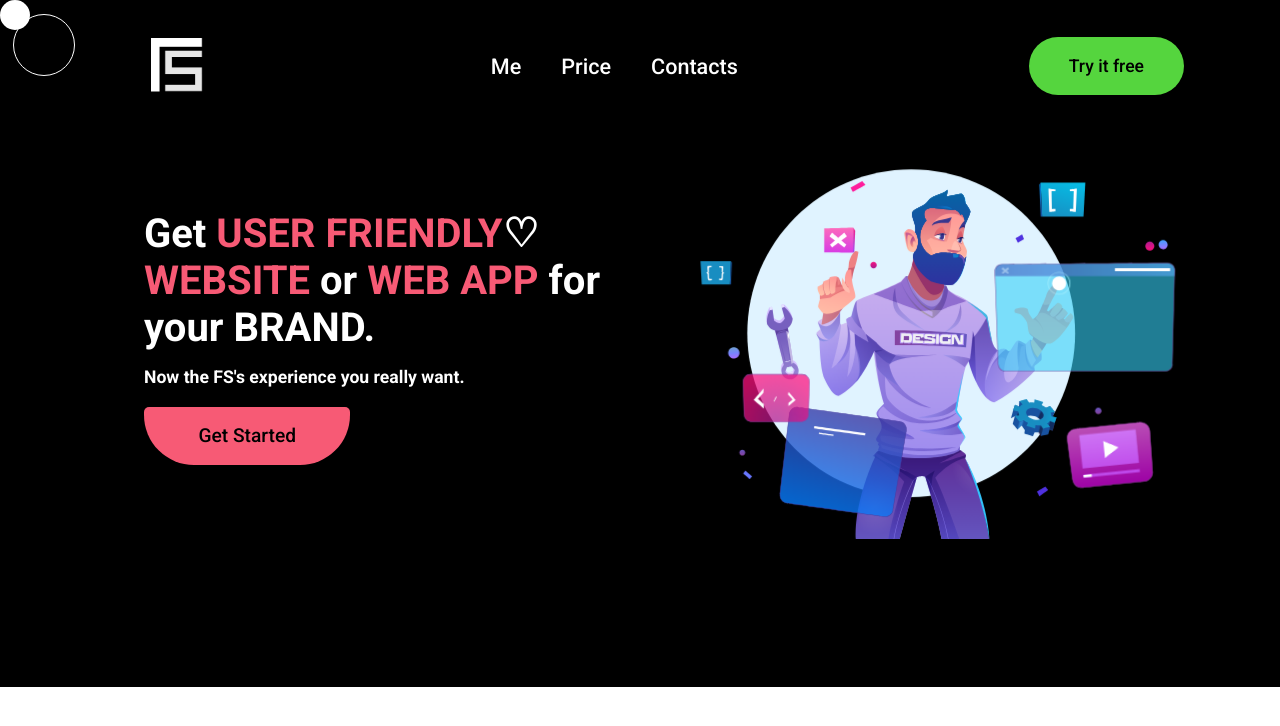
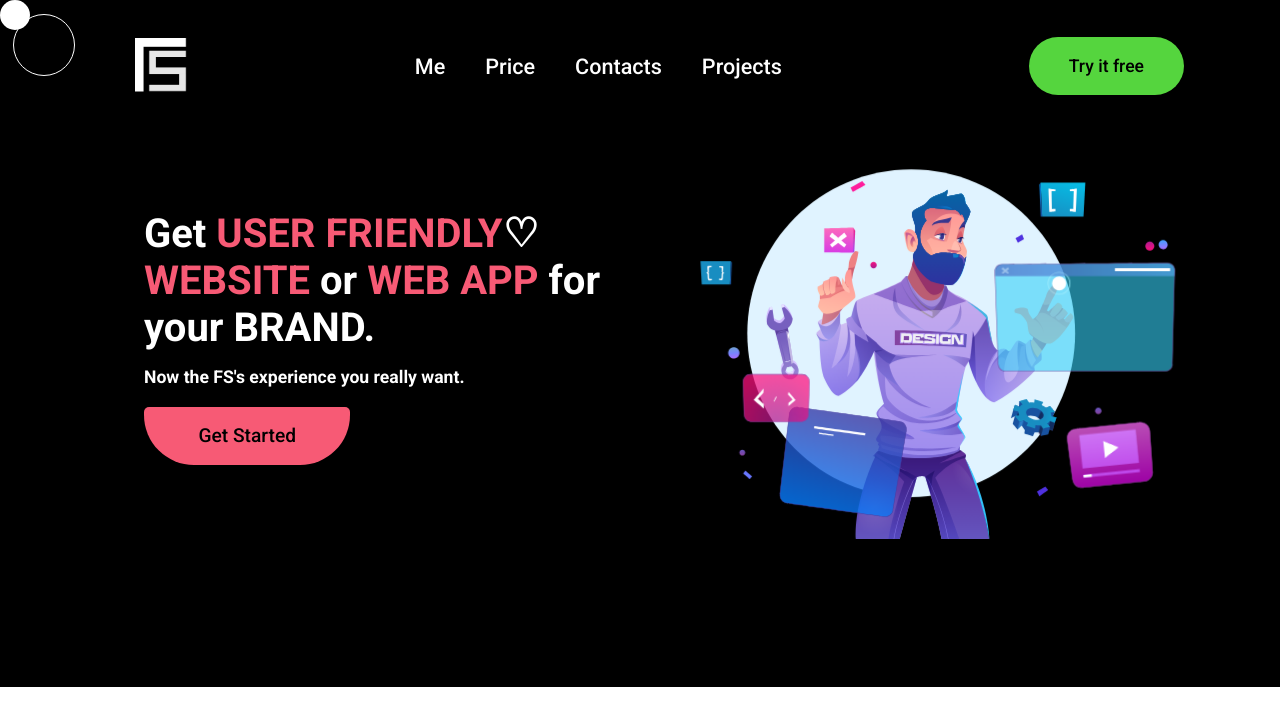
Before and after one commit to sajjad960/Findsajjad_Website-Reactjs-Frontend, a React (Create React App) app: page / in a window 1280 px wide. Shown: the top 726 px of the page. Built offline with nearby package versions, Linux system fonts and the light colour scheme.

Commit message:
working on me

```diff
--- a/src/App.js
+++ b/src/App.js
@@ -4,6 +4,7 @@ import { Home } from "./pages";
 import {NavBar} from './components'
 import { Sidebar } from "./components/Sidebar";
 import { CustomCursor } from "./components/CustomCursor";
+import { Me } from "./pages/Me";
 
 
 
@@ -18,8 +19,8 @@ function App() {
         <Route exact path="/">
          <Home/>
         </Route>
-        <Route exact path="/about">
-
+        <Route exact path="/me">
+          <Me/>
         </Route>
 
         <Route exact path="/cart">
--- a/src/Data/constant.js
+++ b/src/Data/constant.js
@@ -13,5 +13,5 @@ export const links = [
       id: 3,
       text: "Contacts",
       url: "/contact",
-    },
+    }
   ];
--- a/src/components/NavBar.js
+++ b/src/components/NavBar.js
@@ -29,17 +29,31 @@ const location = useLocation()
                             <Link className='nav-area_link' key='15' to='/'>Home</Link>
                             </li> : ''
                          }
+
                     {
                         links.map((link) => {
                             const {id, text, url} = link
-                            return (
-                                <li key={id}>
-                                    <Link className='nav-area_link' to={url}>{text}</Link>
-                                </li>
-                            )
+                            if(location.pathname !== url) {
+                                return (
+                                    <li key={id}>
+                                        <Link className='nav-area_link' to={url}>{text}</Link>
+                                    </li>
+                                )
+                            } else {
+                                return ''
+                            }
 
 
                         })
+
+
+                    }
+
+                    {/* showing projects link btn */}
+                    {
+                            location.pathname === '/' ? <li >
+                            <a className='nav-area_link'>Projects</a>
+                            </li> : ''
                     }
 
                 </ul>
@@ -65,6 +79,7 @@ const location = useLocation()
 const Wrapper = styled.div`
     background-color: #000;
     position: relative;
+    padding: 1rem 0;
     z-index: 5000;
 
 
@@ -85,7 +100,7 @@ const Wrapper = styled.div`
     .logo {
      width: 4rem;
      height: 4rem;
-      padding: 2rem;
+      padding: 1rem;
 
     }
 
--- /dev/null
+++ b/src/pages/Me.js
@@ -0,0 +1,9 @@
+import React from 'react'
+
+export const Me = () => {
+    return (
+        <div>
+            this is me
+        </div>
+    )
+}
```
Also changed, not shown: src/components/MeCard.js (added, +20 -0 lines), src/assets/img/me/me-small.jpeg (added), src/assets/img/me/me.jpeg (added).
